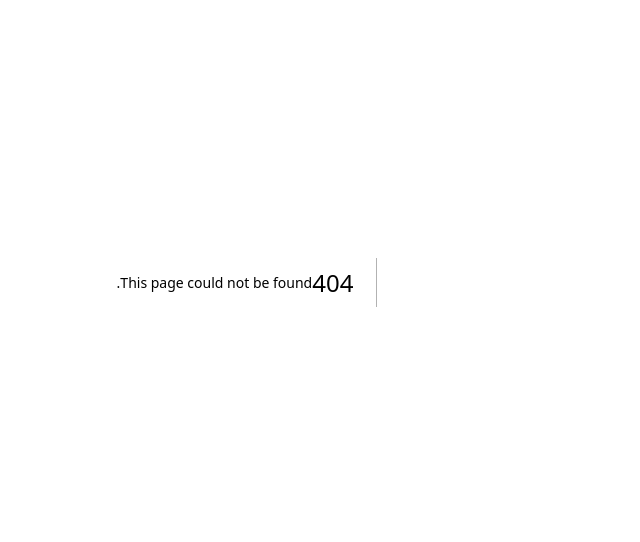
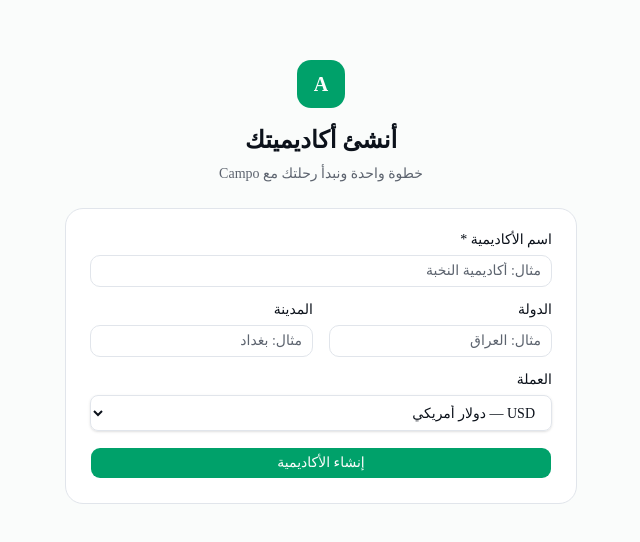
Before and after one commit to KAOS1234567/apexacademy3, a Next.js app: page /onboarding in a window 1280 px wide. Before the commit this address had no page. Shown: the part 118-660 px from the top of the page, without its empty margins (425-1065 px from the left). Built offline with nearby package versions, Linux system fonts and the light colour scheme.

Commit message:
feat: complete Phase 3 - academy onboarding and multi-tenant dashboard

```diff
--- a/src/app/dashboard/page.tsx
+++ b/src/app/dashboard/page.tsx
@@ -1,11 +1,63 @@
 "use client";
 
+import { useEffect, useState } from "react";
 import { useRouter } from "next/navigation";
 import { createClient } from "@/lib/supabase/client";
 import { Button } from "@/components/ui/button";
 
+type Academy = {
+  id: string;
+  name: string;
+  country: string | null;
+  city: string | null;
+  currency: string;
+};
+
+type Membership = {
+  role: string;
+  academies: Academy;
+};
+
 export default function DashboardPage() {
   const router = useRouter();
+  const [loading, setLoading] = useState(true);
+  const [userEmail, setUserEmail] = useState<string | null>(null);
+  const [memberships, setMemberships] = useState<Membership[]>([]);
+
+  useEffect(() => {
+    async function load() {
+      const supabase = createClient();
+      const { data: { user } } = await supabase.auth.getUser();
+
+      if (!user) {
+        router.push("/login");
+        return;
+      }
+
+      setUserEmail(user.email ?? null);
+
+      const { data, error } = await supabase
+        .from("academy_members")
+        .select("role, academies(id, name, country, city, currency)")
+        .eq("user_id", user.id);
+
+      if (error) {
+        console.error(error);
+        setLoading(false);
+        return;
+      }
+
+      if (!data || data.length === 0) {
+        router.push("/onboarding");
+        return;
+      }
+
+      setMemberships(data as unknown as Membership[]);
+      setLoading(false);
+    }
+
+    load();
+  }, [router]);
 
   async function handleLogout() {
     const supabase = createClient();
@@ -14,20 +66,76 @@ export default function DashboardPage() {
     router.refresh();
   }
 
+  if (loading) {
+    return (
+      <div className="flex min-h-screen items-center justify-center">
+        <p className="text-muted-foreground">جاري التحميل...</p>
+      </div>
+    );
+  }
+
+  const primary = memberships[0];
+
   return (
-    <div className="flex min-h-screen items-center justify-center">
-      <div className="text-center space-y-4">
-        <h1 className="text-3xl font-bold">مرحبًا بك 👋</h1>
-        <p className="text-muted-foreground">
-          أنت الآن مسجّل الدخول إلى Campo
-        </p>
-        <p className="text-sm text-muted-foreground">
-          Dashboard قيد البناء — راح نبنيه قريبًا
-        </p>
-        <Button variant="outline" onClick={handleLogout}>
-          تسجيل الخروج
-        </Button>
-      </div>
+    <div className="min-h-screen bg-background">
+      <header className="border-b">
+        <div className="container mx-auto flex h-16 items-center justify-between px-4">
+          <div className="flex items-center gap-2">
+            <div className="flex h-9 w-9 items-center justify-center rounded-lg bg-primary text-primary-foreground font-bold">
+              A
+            </div>
+            <span className="text-lg font-bold">Campo</span>
+          </div>
+          <div className="flex items-center gap-3">
+            <span className="hidden text-sm text-muted-foreground md:inline">
+              {userEmail}
+            </span>
+            <Button variant="outline" size="sm" onClick={handleLogout}>
+              تسجيل الخروج
+            </Button>
+          </div>
+        </div>
+      </header>
+
+      <main className="container mx-auto px-4 py-10">
+        <div className="mb-8">
+          <p className="text-sm text-muted-foreground">مرحبًا بك في</p>
+          <h1 className="mt-1 text-3xl font-bold">
+            {primary.academies.name}
+          </h1>
+          <p className="mt-2 text-sm text-muted-foreground">
+            {primary.academies.city && primary.academies.country
+              ? `${primary.academies.city}، ${primary.academies.country}`
+              : primary.academies.country || "—"}
+            {" • "}
+            دورك: <span className="font-medium text-foreground">{primary.role}</span>
+          </p>
+        </div>
+
+        <div className="grid gap-6 md:grid-cols-3">
+          <div className="rounded-2xl border bg-card p-6">
+            <h3 className="mb-2 text-sm font-medium text-muted-foreground">اللاعبين</h3>
+            <p className="text-3xl font-bold">0</p>
+            <p className="mt-1 text-xs text-muted-foreground">قيد البناء</p>
+          </div>
+          <div className="rounded-2xl border bg-card p-6">
+            <h3 className="mb-2 text-sm font-medium text-muted-foreground">الفرق</h3>
+            <p className="text-3xl font-bold">0</p>
+            <p className="mt-1 text-xs text-muted-foreground">قيد البناء</p>
+          </div>
+          <div className="rounded-2xl border bg-card p-6">
+            <h3 className="mb-2 text-sm font-medium text-muted-foreground">المدربين</h3>
+            <p className="text-3xl font-bold">0</p>
+            <p className="mt-1 text-xs text-muted-foreground">قيد البناء</p>
+          </div>
+        </div>
+
+        <div className="mt-10 rounded-2xl border border-dashed bg-muted/30 p-8 text-center">
+          <p className="text-sm text-muted-foreground">
+            المرحلة القادمة: إدارة اللاعبين، الفرق، والتدريبات
+          </p>
+        </div>
+      </main>
     </div>
   );
 }
--- /dev/null
+++ b/src/app/onboarding/page.tsx
@@ -0,0 +1,138 @@
+"use client";
+
+import { useState } from "react";
+import { useRouter } from "next/navigation";
+import { createClient } from "@/lib/supabase/client";
+import { Button } from "@/components/ui/button";
+import { Input } from "@/components/ui/input";
+import { Label } from "@/components/ui/label";
+
+export default function OnboardingPage() {
+  const router = useRouter();
+  const [name, setName] = useState("");
+  const [country, setCountry] = useState("");
+  const [city, setCity] = useState("");
+  const [currency, setCurrency] = useState("USD");
+  const [loading, setLoading] = useState(false);
+  const [error, setError] = useState<string | null>(null);
+
+  async function handleSubmit(e: React.FormEvent) {
+    e.preventDefault();
+    setError(null);
+
+    if (name.trim().length < 2) {
+      setError("اسم الأكاديمية قصير جدًا");
+      return;
+    }
+
+    setLoading(true);
+
+    const supabase = createClient();
+    const { data: { user } } = await supabase.auth.getUser();
+
+    if (!user) {
+      router.push("/login");
+      return;
+    }
+
+    const { error } = await supabase
+      .from("academies")
+      .insert({
+        name: name.trim(),
+        country: country.trim() || null,
+        city: city.trim() || null,
+        currency,
+        created_by: user.id,
+      });
+
+    if (error) {
+      setError(error.message);
+      setLoading(false);
+      return;
+    }
+
+    router.push("/dashboard");
+    router.refresh();
+  }
+
+  return (
+    <div className="flex min-h-screen items-center justify-center bg-background px-4 py-8">
+      <div className="w-full max-w-lg space-y-6">
+        <div className="text-center">
+          <div className="mx-auto mb-4 flex h-12 w-12 items-center justify-center rounded-xl bg-primary text-primary-foreground text-xl font-bold">
+            A
+          </div>
+          <h1 className="text-2xl font-bold">أنشئ أكاديميتك</h1>
+          <p className="mt-2 text-sm text-muted-foreground">
+            خطوة واحدة ونبدأ رحلتك مع Campo
+          </p>
+        </div>
+
+        <form onSubmit={handleSubmit} className="space-y-4 rounded-2xl border bg-card p-6">
+          <div className="space-y-2">
+            <Label htmlFor="name">اسم الأكاديمية *</Label>
+            <Input
+              id="name"
+              placeholder="مثال: أكاديمية النخبة"
+              value={name}
+              onChange={(e) => setName(e.target.value)}
+              required
+              disabled={loading}
+            />
+          </div>
+
+          <div className="grid gap-4 md:grid-cols-2">
+            <div className="space-y-2">
+              <Label htmlFor="country">الدولة</Label>
+              <Input
+                id="country"
+                placeholder="مثال: العراق"
+                value={country}
+                onChange={(e) => setCountry(e.target.value)}
+                disabled={loading}
+              />
+            </div>
+            <div className="space-y-2">
+              <Label htmlFor="city">المدينة</Label>
+              <Input
+                id="city"
+                placeholder="مثال: بغداد"
+                value={city}
+                onChange={(e) => setCity(e.target.value)}
+                disabled={loading}
+              />
+            </div>
+          </div>
+
+          <div className="space-y-2">
+            <Label htmlFor="currency">العملة</Label>
+            <select
+              id="currency"
+              value={currency}
+              onChange={(e) => setCurrency(e.target.value)}
+              disabled={loading}
+              className="flex h-9 w-full rounded-md border border-input bg-transparent px-3 py-1 text-sm shadow-sm transition-colors focus-visible:outline-none focus-visible:ring-1 focus-visible:ring-ring disabled:cursor-not-allowed disabled:opacity-50"
+            >
+              <option value="USD">USD — دولار أمريكي</option>
+              <option value="IQD">IQD — دينار عراقي</option>
+              <option value="SAR">SAR — ريال سعودي</option>
+              <option value="AED">AED — درهم إماراتي</option>
+              <option value="EUR">EUR — يورو</option>
+              <option value="GBP">GBP — جنيه إسترليني</option>
+            </select>
+          </div>
+
+          {error && (
+            <div className="rounded-lg border border-destructive/50 bg-destructive/10 p-3 text-sm text-destructive">
+              {error}
+            </div>
+          )}
+
+          <Button type="submit" className="w-full" disabled={loading}>
+            {loading ? "جاري الإنشاء..." : "إنشاء الأكاديمية"}
+          </Button>
+        </form>
+      </div>
+    </div>
+  );
+}
```
